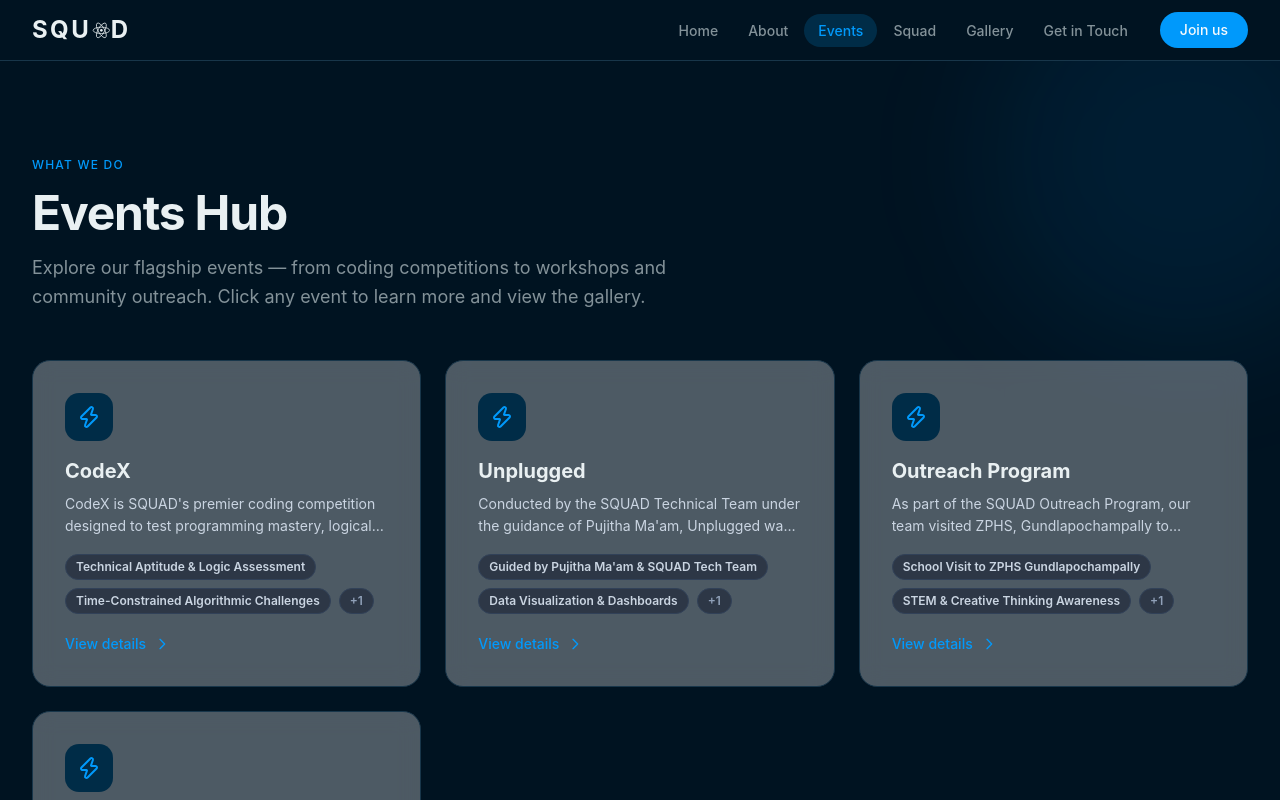
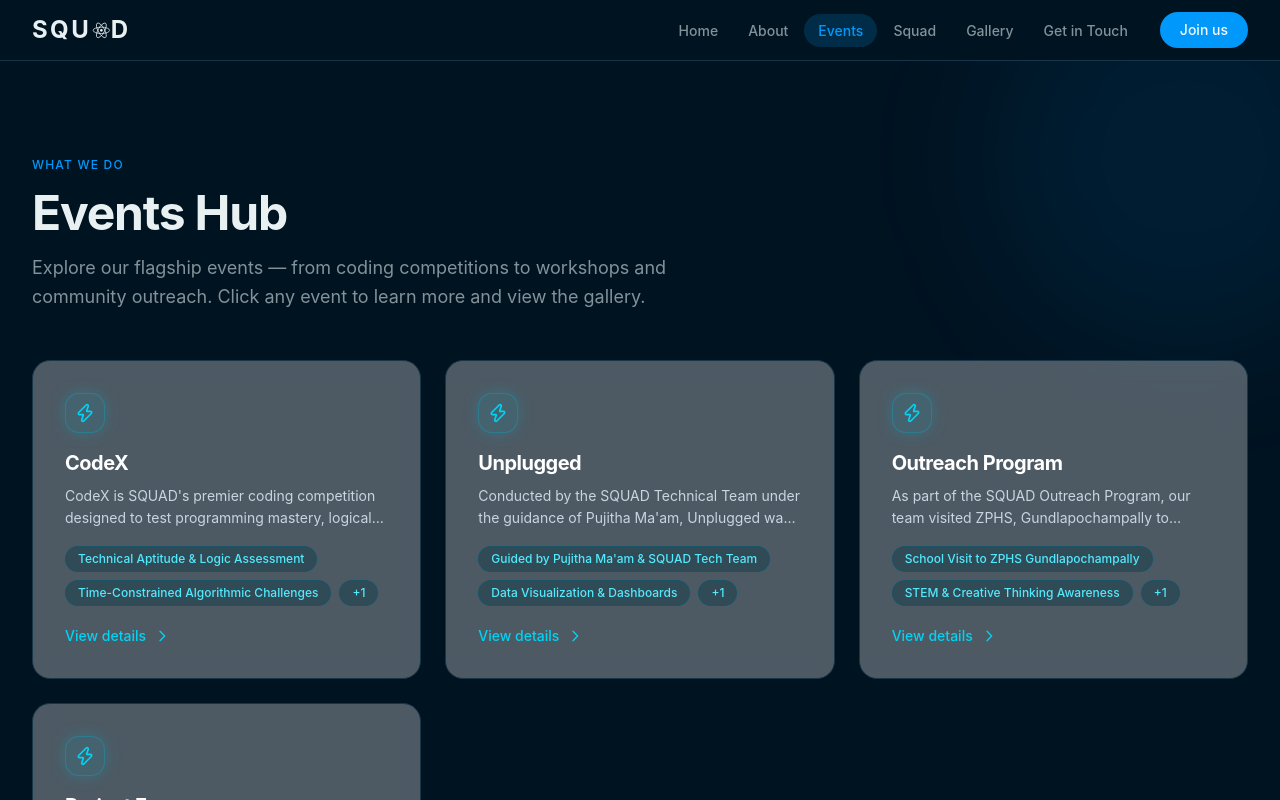
Before and after one commit to kolli-dhanush-reddy/squad-mlrit, a Next.js app: page /events in a window 1280 px wide. Shown: the top 800 px of the page. Built offline with nearby package versions, Linux system fonts and the light colour scheme.

Commit message:
events: glowing cyan icon badges, glassmorphic pills, unified white titles, cyan hover glow

```diff
--- a/components/pages/events-hub.tsx
+++ b/components/pages/events-hub.tsx
@@ -40,17 +40,17 @@ export function EventsHub() {
                 key={key}
                 type="button"
                 onClick={() => setSelectedEvent(key)}
-                className="group relative overflow-hidden rounded-2xl border border-border bg-white/30 backdrop-blur-md p-8 text-left transition-all hover:border-primary/40 hover:shadow-lg hover:shadow-primary/5"
+                className="group relative overflow-hidden rounded-2xl border border-border bg-white/30 backdrop-blur-md p-8 text-left transition-all duration-300 hover:border-cyan-500/30 hover:shadow-lg hover:shadow-cyan-500/10"
                 initial={{ opacity: 0, y: 20 }}
                 whileInView={{ opacity: 1, y: 0 }}
                 viewport={{ once: true, margin: "-60px" }}
                 transition={{ duration: 0.5, delay: index * 0.08 }}
                 whileHover={{ y: -4 }}
               >
-                <div className="mb-4 flex h-12 w-12 items-center justify-center rounded-xl bg-accent text-primary">
-                  <Zap className="h-6 w-6" />
+                <div className="mb-4 flex h-10 w-10 items-center justify-center rounded-xl border border-cyan-500/30 bg-cyan-500/10 text-cyan-400 shadow-[0_0_15px_rgba(6,182,212,0.25)]">
+                  <Zap className="h-5 w-5" />
                 </div>
-                <h3 className="mb-2 font-display text-xl font-bold text-foreground transition-colors group-hover:text-primary">
+                <h3 className="mb-2 font-display text-xl font-bold tracking-tight text-white">
                   {EVENTS[key].title}
                 </h3>
                 <p className="mb-4 line-clamp-2 text-sm leading-relaxed text-slate-300">
@@ -60,18 +60,18 @@ export function EventsHub() {
                   {EVENTS[key].highlights.slice(0, 2).map((h) => (
                     <span
                       key={h}
-                      className="rounded-full border border-slate-700 bg-slate-900/50 px-2.5 py-1 text-xs font-semibold text-slate-300"
+                      className="rounded-full border border-cyan-800/50 bg-cyan-950/40 px-3 py-1 text-xs font-medium text-cyan-300"
                     >
                       {h}
                     </span>
                   ))}
                   {EVENTS[key].highlights.length > 2 && (
-                    <span className="rounded-full border border-slate-700 bg-slate-900/50 px-2.5 py-1 text-xs font-semibold text-slate-400">
+                    <span className="rounded-full border border-cyan-800/50 bg-cyan-950/40 px-3 py-1 text-xs font-medium text-cyan-300">
                       +{EVENTS[key].highlights.length - 2}
                     </span>
                   )}
                 </div>
-                <div className="mt-5 flex items-center gap-2 text-sm font-medium text-primary">
+                <div className="mt-5 flex items-center gap-2 text-sm font-medium text-cyan-400">
                   <span>View details</span>
                   <svg className="h-4 w-4 transition-transform group-hover:translate-x-1" fill="none" stroke="currentColor" viewBox="0 0 24 24">
                     <path strokeLinecap="round" strokeLinejoin="round" strokeWidth={2} d="M9 5l7 7-7 7" />
@@ -151,7 +151,7 @@ function EventModal({
             {event.highlights.map((h) => (
               <span
                 key={h}
-                className="rounded-full border border-slate-700 bg-slate-900/50 px-4 py-2 text-sm font-semibold text-slate-300"
+                className="rounded-full border border-cyan-800/50 bg-cyan-950/40 px-4 py-2 text-sm font-medium text-cyan-300"
               >
                 {h}
               </span>
```
